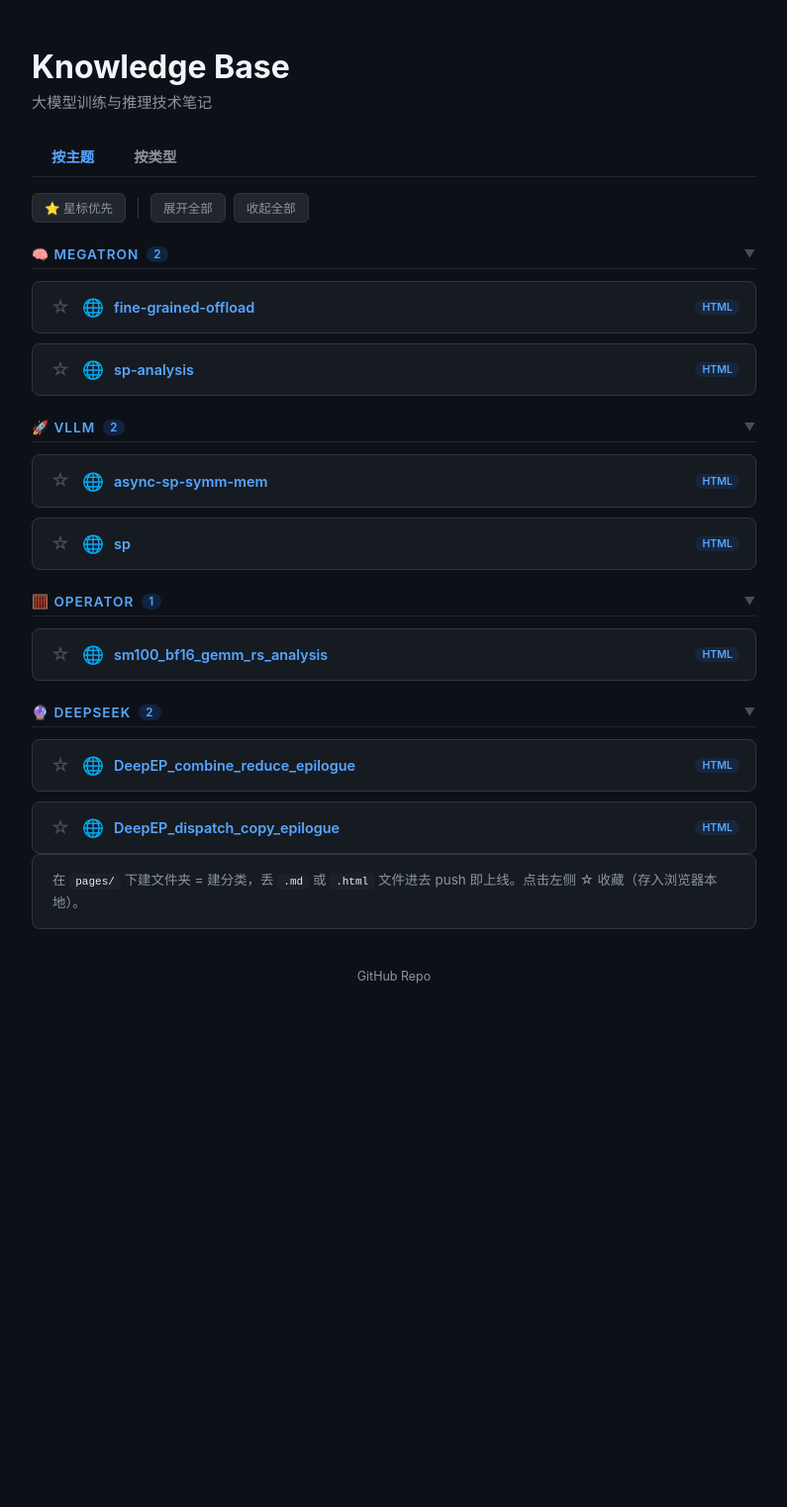
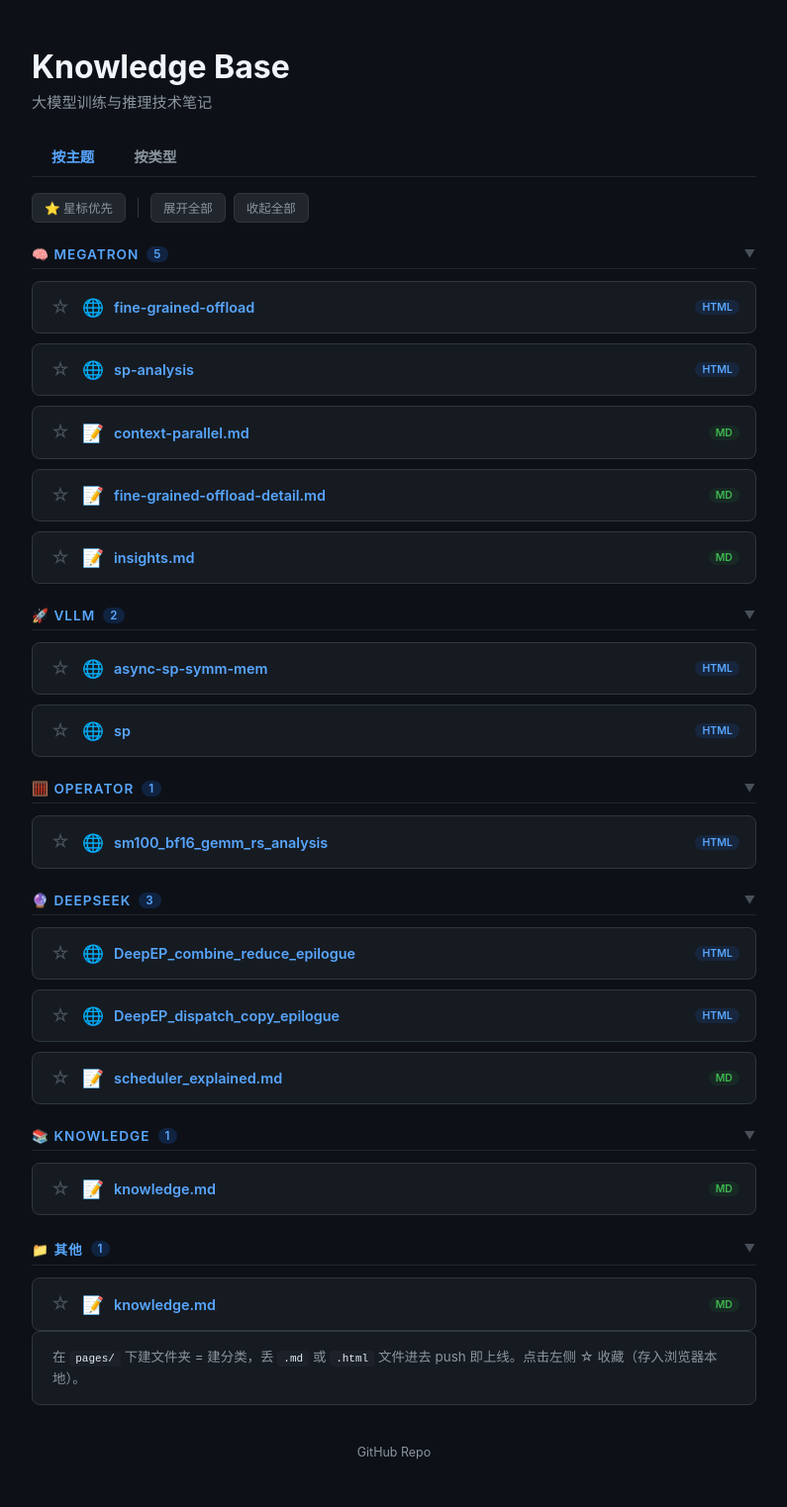
Before and after one commit to Schilings/assets, a Jekyll site: the page built from index.html, in a window 1280 px wide. Shown: the whole page at 99% size, without its empty margins (242-1037 px from the left). Built offline with Jekyll 4.4.1, drawn with Linux system fonts in a browser that asks for light colours; before the commit the page ends 1042 px from its top, so only the background shows below that.

Commit message:
fix: replace p.extname with p.path contains '.md' for Jekyll Page compat

```diff
--- a/index.html
+++ b/index.html
@@ -76,30 +76,30 @@
 {% assign names = "Megatron,vLLM,Operator,DeepSeek,SGLang,Knowledge" | split: "," %}
 {% for d in dirs %}{% assign files = "" | split: "" %}
 {% for f in site.static_files %}{% if f.path contains '/pages/' and f.path contains d and f.extname == '.html' %}{% assign files = files | push: f %}{% endif %}{% endfor %}
-{% for p in site.pages %}{% if p.path contains 'pages/' and p.path contains d and p.extname == '.md' %}{% assign files = files | push: p %}{% endif %}{% endfor %}
+{% for p in site.pages %}{% if p.path contains 'pages/' and p.path contains d and p.path contains '.md' %}{% assign files = files | push: p %}{% endif %}{% endfor %}
 {% assign fc = files | size %}{% if fc > 0 %}
 <div class="section-group">
 <div class="section-title">{{ icons[forloop.index0] }} {{ names[forloop.index0] }} <span class="count">{{ fc }}</span><span class="arrow">▼</span></div>
-<div class="card-list">{% for f in files %}{% assign ext = f.extname %}{% assign is_md = false %}{% if ext == '.md' %}{% assign is_md = true %}{% assign href = f.path | replace: '.md', '.html' %}{% else %}{% assign href = f.path %}{% endif %}{% assign title = f.name | replace: ext, '' %}{% assign icon = '🌐' %}{% assign tag = 'HTML' %}{% assign cls = 'tag-html' %}{% if is_md %}{% assign icon = '📝' %}{% assign tag = 'MD' %}{% assign cls = 'tag-md' %}{% endif %}
+<div class="card-list">{% for f in files %}{% assign ext = f.extname %}{% assign is_md = false %}{% if f.path contains '.md' %}{% assign is_md = true %}{% assign href = f.path | replace: '.md', '.html' %}{% else %}{% assign href = f.path %}{% endif %}{% assign title = f.name | replace: ext, '' %}{% assign icon = '🌐' %}{% assign tag = 'HTML' %}{% assign cls = 'tag-html' %}{% if is_md %}{% assign icon = '📝' %}{% assign tag = 'MD' %}{% assign cls = 'tag-md' %}{% endif %}
 <a class="card" href="{{ href | relative_url }}" data-path="{{ f.path }}"><span class="card-star" data-path="{{ f.path }}">☆</span><span class="card-icon">{{ icon }}</span><div class="card-body"><div class="card-title">{{ title }}</div></div><span class="card-tag {{ cls }}">{{ tag }}</span></a>{% endfor %}
 </div>
 </div>{% endif %}{% endfor %}
-{% assign uncat = "" | split: "" %}{% for f in site.static_files %}{% if f.path contains '/pages/' and f.extname == '.html' %}{% assign rel = f.path | remove_first: '/pages/' %}{% assign parts = rel | split: '/' %}{% if parts.size == 1 %}{% assign uncat = uncat | push: f %}{% endif %}{% endif %}{% endfor %}{% for p in site.pages %}{% if p.path contains 'pages/' and p.extname == '.md' %}{% assign rel = p.path | remove_first: 'pages/' %}{% assign parts = rel | split: '/' %}{% if parts.size == 1 %}{% assign uncat = uncat | push: p %}{% endif %}{% endif %}{% endfor %}
+{% assign uncat = "" | split: "" %}{% for f in site.static_files %}{% if f.path contains '/pages/' and f.extname == '.html' %}{% assign rel = f.path | remove_first: '/pages/' %}{% assign parts = rel | split: '/' %}{% if parts.size == 1 %}{% assign uncat = uncat | push: f %}{% endif %}{% endif %}{% endfor %}{% for p in site.pages %}{% if p.path contains 'pages/' and p.path contains '.md' %}{% assign rel = p.path | remove_first: 'pages/' %}{% assign parts = rel | split: '/' %}{% if parts.size == 1 %}{% assign uncat = uncat | push: p %}{% endif %}{% endif %}{% endfor %}
 {% assign uc = uncat | size %}{% if uc > 0 %}
 <div class="section-group">
 <div class="section-title">📁 其他 <span class="count">{{ uc }}</span><span class="arrow">▼</span></div>
-<div class="card-list">{% for f in uncat %}{% assign ext = f.extname %}{% assign is_md = false %}{% if ext == '.md' %}{% assign is_md = true %}{% assign href = f.path | replace: '.md', '.html' %}{% else %}{% assign href = f.path %}{% endif %}{% assign title = f.name | replace: ext, '' %}{% assign icon = '🌐' %}{% assign tag = 'HTML' %}{% assign cls = 'tag-html' %}{% if is_md %}{% assign icon = '📝' %}{% assign tag = 'MD' %}{% assign cls = 'tag-md' %}{% endif %}
+<div class="card-list">{% for f in uncat %}{% assign is_md = false %}{% if f.path contains '.md' %}{% assign is_md = true %}{% assign href = f.path | replace: '.md', '.html' %}{% else %}{% assign href = f.path %}{% endif %}{% assign title = f.name | replace: f.extname, '' %}{% assign icon = '🌐' %}{% assign tag = 'HTML' %}{% assign cls = 'tag-html' %}{% if is_md %}{% assign icon = '📝' %}{% assign tag = 'MD' %}{% assign cls = 'tag-md' %}{% endif %}
 <a class="card" href="{{ href | relative_url }}" data-path="{{ f.path }}"><span class="card-star" data-path="{{ f.path }}">☆</span><span class="card-icon">{{ icon }}</span><div class="card-body"><div class="card-title">{{ title }}</div></div><span class="card-tag {{ cls }}">{{ tag }}</span></a>{% endfor %}
 </div>
 </div>{% endif %}
         </div>
 
         <div class="view" id="view-type">
-{% assign mc = 0 %}{% for p in site.pages %}{% if p.path contains 'pages/' and p.extname == '.md' %}{% assign mc = mc | plus: 1 %}{% endif %}{% endfor %}
+{% assign mc = 0 %}{% for p in site.pages %}{% if p.path contains 'pages/' and p.path contains '.md' %}{% assign mc = mc | plus: 1 %}{% endif %}{% endfor %}
 {% assign hc = 0 %}{% for f in site.static_files %}{% if f.path contains '/pages/' and f.extname == '.html' %}{% assign hc = hc | plus: 1 %}{% endif %}{% endfor %}
 <div class="section-group">
 <div class="section-title">📝 Markdown <span class="count">{{ mc }}</span><span class="arrow">▼</span></div>
-<div class="card-list">{% for p in site.pages %}{% if p.path contains 'pages/' and p.extname == '.md' %}{% assign title = p.name | replace: '.md', '' %}{% assign sub = p.path | remove_first: 'pages/' %}{% assign slash = sub | split: '/' | first %}{% if slash != sub %}{% assign title = slash | append: '/' | append: title %}{% endif %}
+<div class="card-list">{% for p in site.pages %}{% if p.path contains 'pages/' and p.path contains '.md' %}{% assign title = p.name | replace: '.md', '' %}{% assign sub = p.path | remove_first: 'pages/' %}{% assign slash = sub | split: '/' | first %}{% if slash != sub %}{% assign title = slash | append: '/' | append: title %}{% endif %}
 <a class="card" href="{{ p.path | replace: '.md', '.html' | relative_url }}" data-path="{{ p.path }}"><span class="card-star" data-path="{{ p.path }}">☆</span><span class="card-icon">📝</span><div class="card-body"><div class="card-title">{{ title }}</div></div><span class="card-tag tag-md">MD</span></a>{% endif %}{% endfor %}
 </div>
 </div>
```
